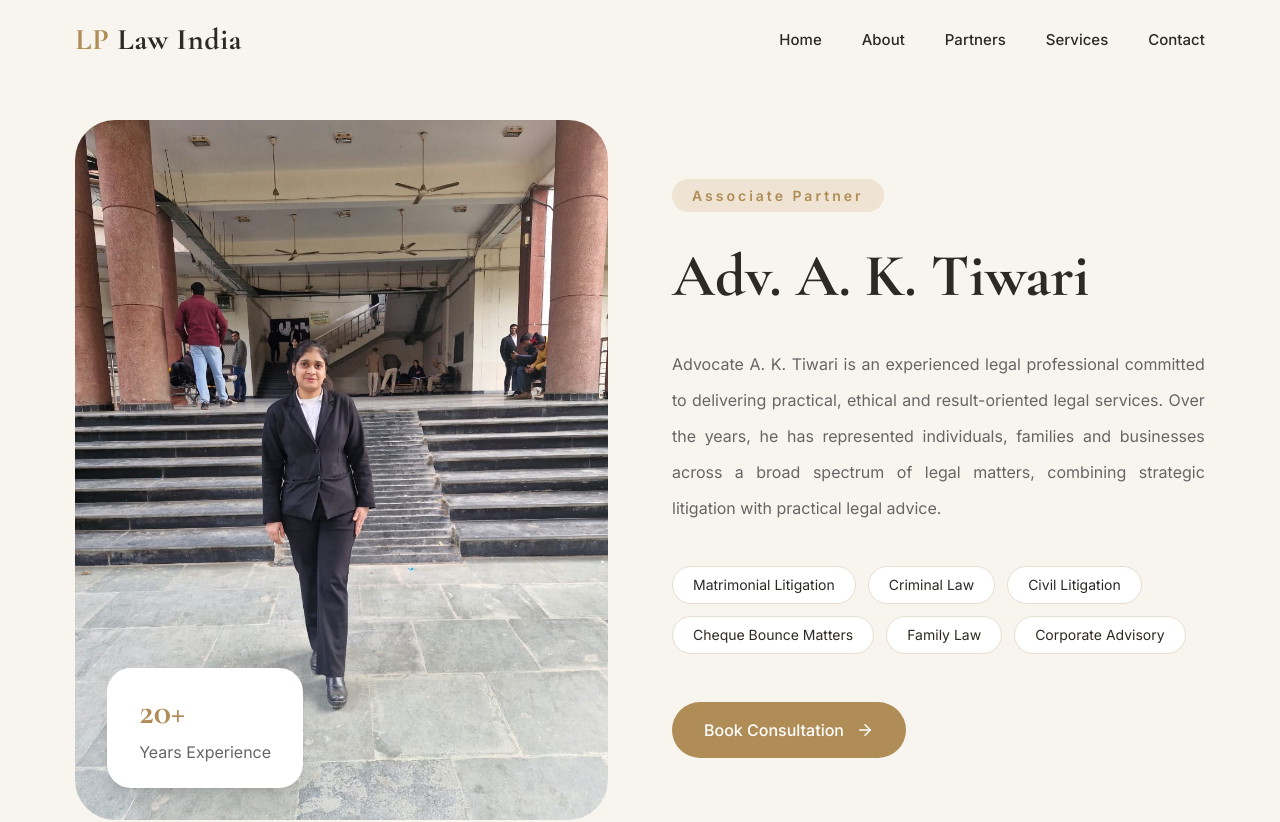
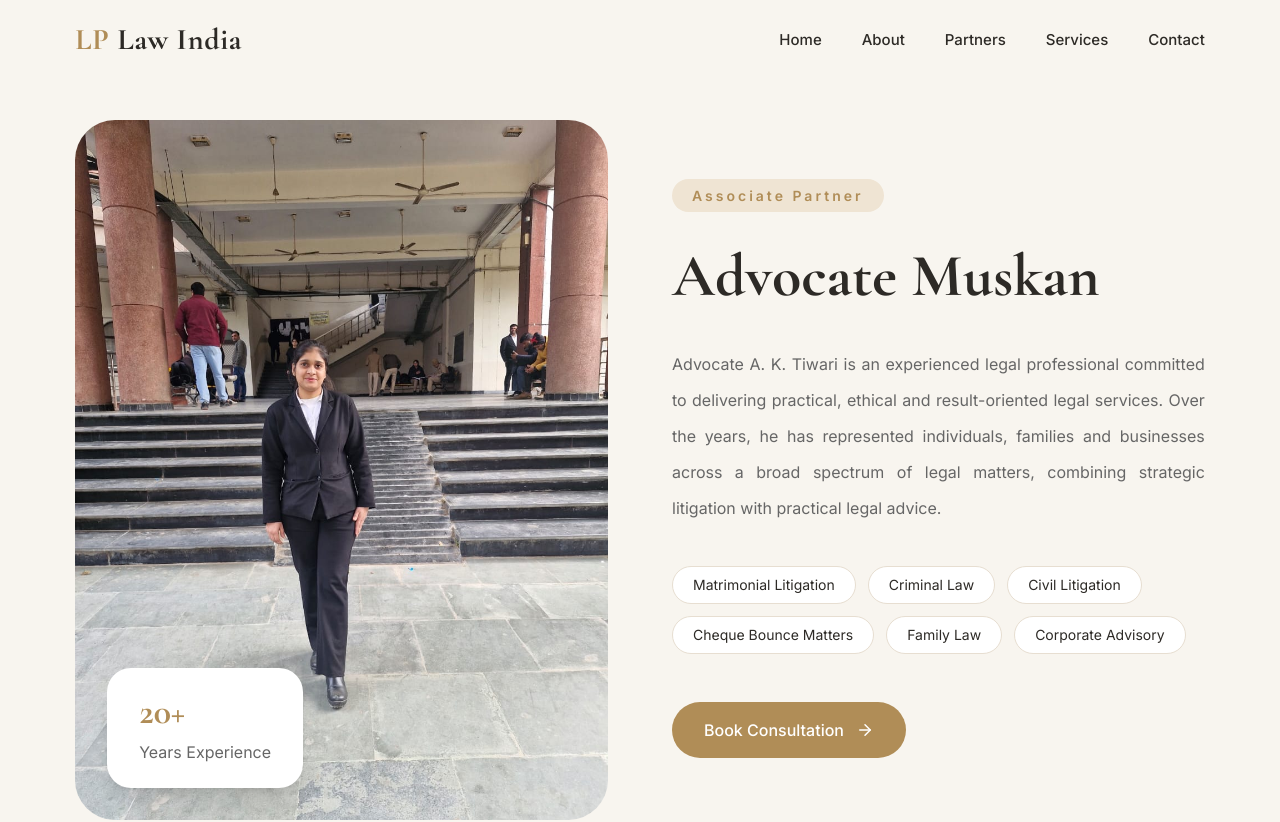
Before and after one commit to nitishbainslaa/lp-law-india, a Next.js app: page /partners/muskan in a window 1280 px wide. Shown: the top 822 px of the page. Built offline with nearby package versions, Linux system fonts and the light colour scheme.

Commit message:
Update Advocate name and achievements in page.tsx

```diff
--- a/src/app/partners/muskan/page.tsx
+++ b/src/app/partners/muskan/page.tsx
@@ -25,7 +25,7 @@ const practiceAreas = [
 ];
 
 const achievements = [
-  "20+ Years of Professional Legal Experience",
+  "3+ Years of Professional Legal Experience",
   "1000+ Clients Successfully Represented",
   "500+ Litigation Matters Handled",
   "Strategic Advisor for Individuals & Businesses",
@@ -80,7 +80,7 @@ export default function MuskanPage() {
                 </span>
 
                 <h1 className="mt-8 text-6xl font-bold leading-tight text-[#2D2A26]">
-                  Adv. A. K. Tiwari
+                  Advocate Muskan
                 </h1>
 
                 <p className="mt-8 text-justify leading-9 text-[#666]">
```
